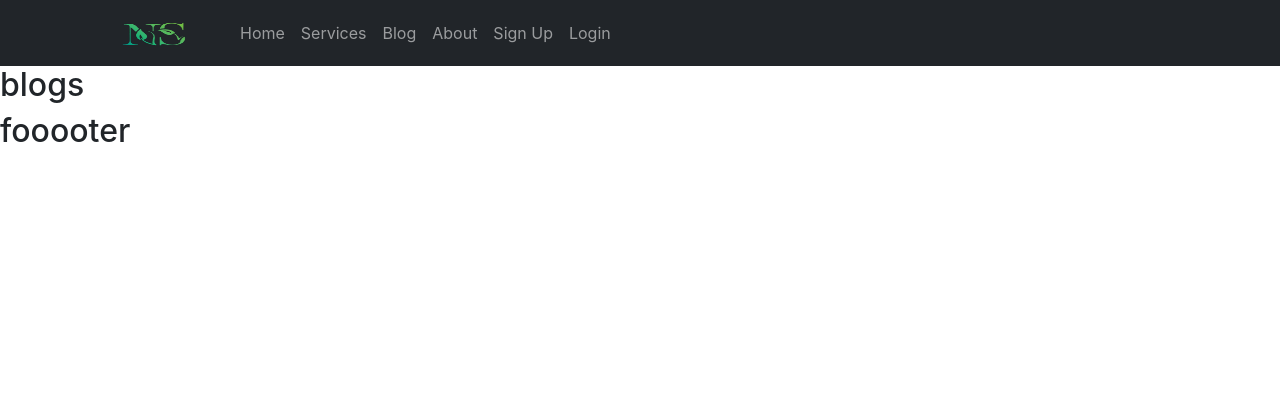
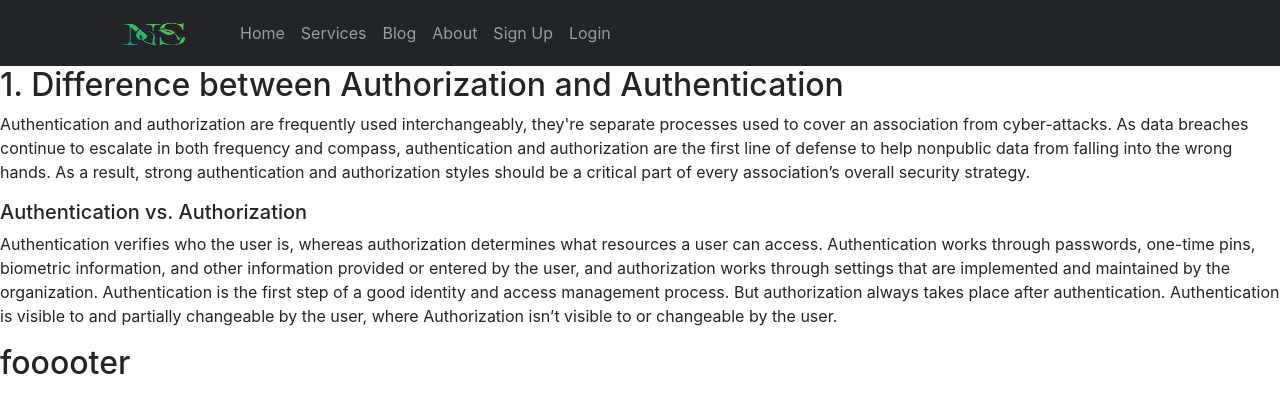
Before and after one commit to projit-1/projects-indipendent-service, a React (Create React App) app: page /blog in a window 1280 px wide. Shown: the top 412 px of the page. Built offline with nearby package versions, Linux system fonts and the light colour scheme.

Commit message:
blog 1st ans done

```diff
--- a/src/Pages/Blog/Blog.js
+++ b/src/Pages/Blog/Blog.js
@@ -3,7 +3,12 @@ import React from 'react';
 const Blog = () => {
     return (
         <div>
-            <h2>blogs</h2>
+            <div className="first-question">
+                <h2> 1.  Difference between Authorization and Authentication</h2>
+                <p> Authentication and authorization are frequently used interchangeably, they're separate processes used to cover an association from cyber-attacks. As data breaches continue to escalate in both frequency and compass, authentication and authorization are the first line of defense to help nonpublic data from falling into the wrong hands. As a result, strong authentication and authorization styles should be a critical part of every association’s overall security strategy.</p>
+                <h5> Authentication vs. Authorization</h5>
+                <p>Authentication verifies who the user is, whereas authorization determines what resources a user can access. Authentication works through passwords, one-time pins, biometric information, and other information provided or entered by the user, and authorization works through settings that are implemented and maintained by the organization. Authentication is the first step of a good identity and access management process. But authorization always takes place after authentication. Authentication is visible to and partially changeable by the user, where Authorization isn’t visible to or changeable by the user.</p>
+            </div>
         </div>
     );
 };
```
